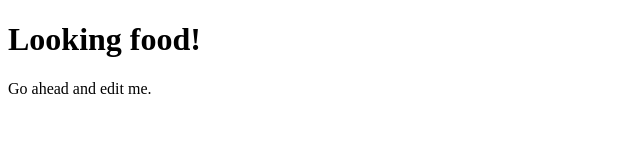
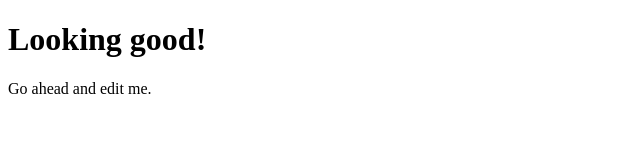
Before and after one commit to jdmar3-comp426/a00-wwinter66, a website: page index.html in a window 1280 px wide. Shown: the full height of the page, 0-640 px from the left. Drawn offline with Linux system fonts and the light colour scheme.

Commit message:
edited json and index

```diff
--- a/index.html
+++ b/index.html
@@ -7,7 +7,7 @@
     </head>
     <body>
         <div>
-            <h1>Looking food!</h1>
+            <h1>Looking good!</h1>
             <p>Go ahead and edit me.</p>
         </div>
     </body>
```
Also changed, not shown: package.json (+3 -11 lines).
